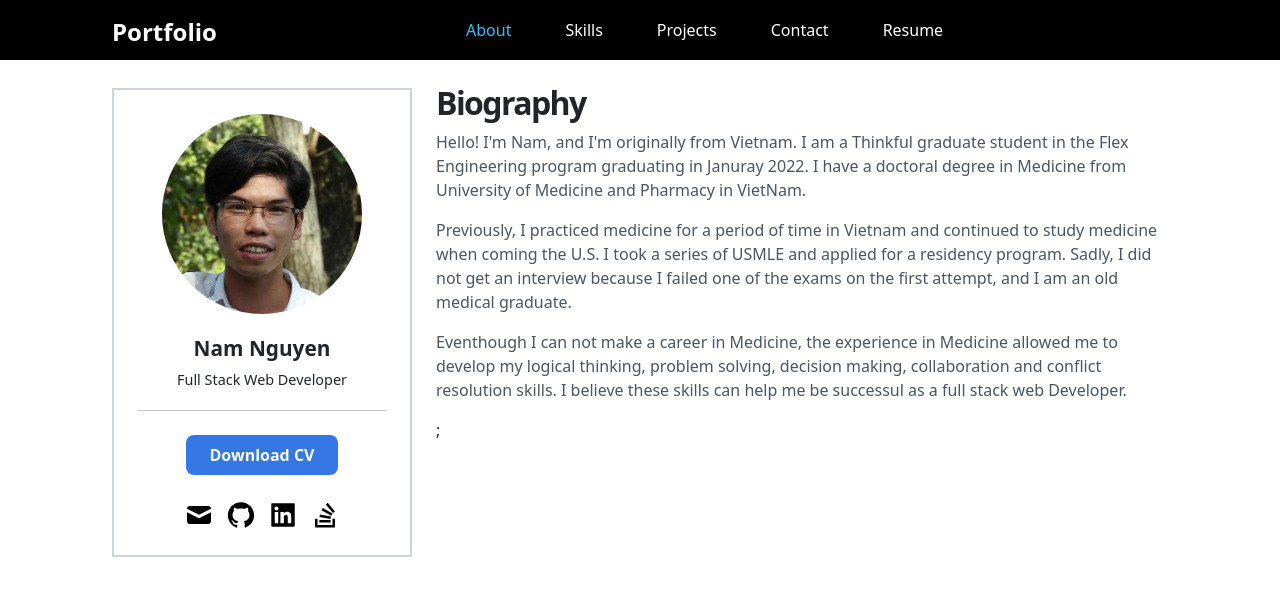
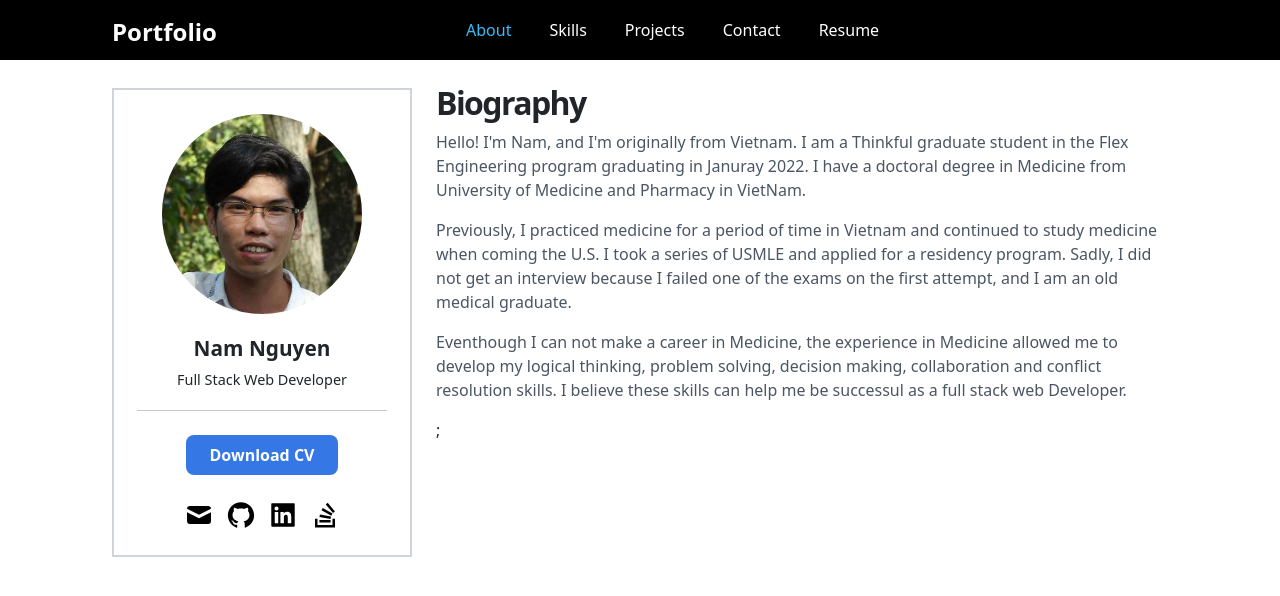
Before and after one commit to namnguyendevfl2020/Portfolio, a Next.js app: page / in a window 1280 px wide. Shown: the top 596 px of the page. Built offline with nearby package versions, Linux system fonts and the light colour scheme.

Commit message:
added responsive to the header

```diff
--- a/components/shared/Header/Header.tsx
+++ b/components/shared/Header/Header.tsx
@@ -4,6 +4,7 @@ import { StyledContainer, StyledNavItem, StyledList, StyledAvatar } from "./Head
 import { useRouter } from "next/router";
 import Image from "next/image";
 import avatar from "./myAvatar.jpg";
+import Resume from "@/pages/resume";
 
 interface HeaderPropsType {
     displayBadge: boolean;
@@ -64,15 +65,17 @@ export default function Header({displayBadge, setDisplayBadge, viewWidth}: Heade
             }
         }
 
+        const nondisplay = " d-sm-block d-none"
+        const itemStyle = "m-0 txt-md pe-4 pe-sm-2 fw-5 txt-gray-7 "
         return (
         <li key = {idx}>
             {item !== "Profile"
             ?   <Link href = {link} >
-                    <StyledNavItem onClick = {(e: MouseEvent) => handleClick(e)} style = {item !== "Profile" ? padding : homePadding} className="m-0 txt-md fw-5 pe-4 txt-gray-7">
+                    <StyledNavItem onClick = {(e: MouseEvent) => handleClick(e)} style = {item !== "Profile" ? padding : homePadding} className={item === "Resume" ? itemStyle + nondisplay : itemStyle}>
                         <span style= {item === itemclicked ? {color:"#38bdf8"} : {color: "white"}}>{item}</span>
                     </StyledNavItem >
                 </Link>
-            :   <StyledNavItem id = {idx} onClick = {(e: MouseEvent) => handleClick(e)} style = {item !== "Profile" ? padding : homePadding} className="m-0 txt-md fw-5 pe-4 txt-gray-7 d-xl-none">
+            :   <StyledNavItem id = {idx} onClick = {(e: MouseEvent) => handleClick(e)} style = {padding} className="m-0 txt-md fw-5 pe-4 txt-gray-7 d-xl-none">
                     <StyledAvatar>
                         <div style = {{borderRadius: "50%"}}>
                             <Image alt = "my avatar" src = {avatar} />
```
